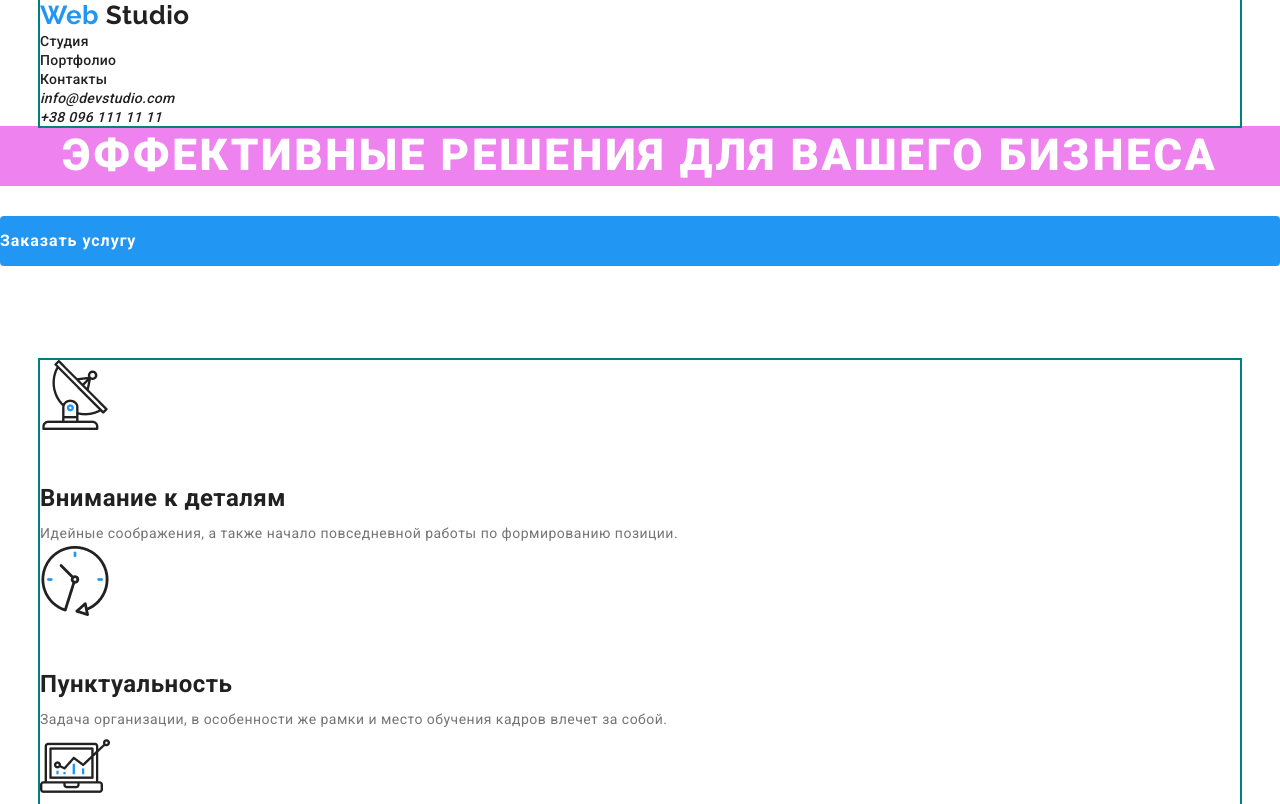
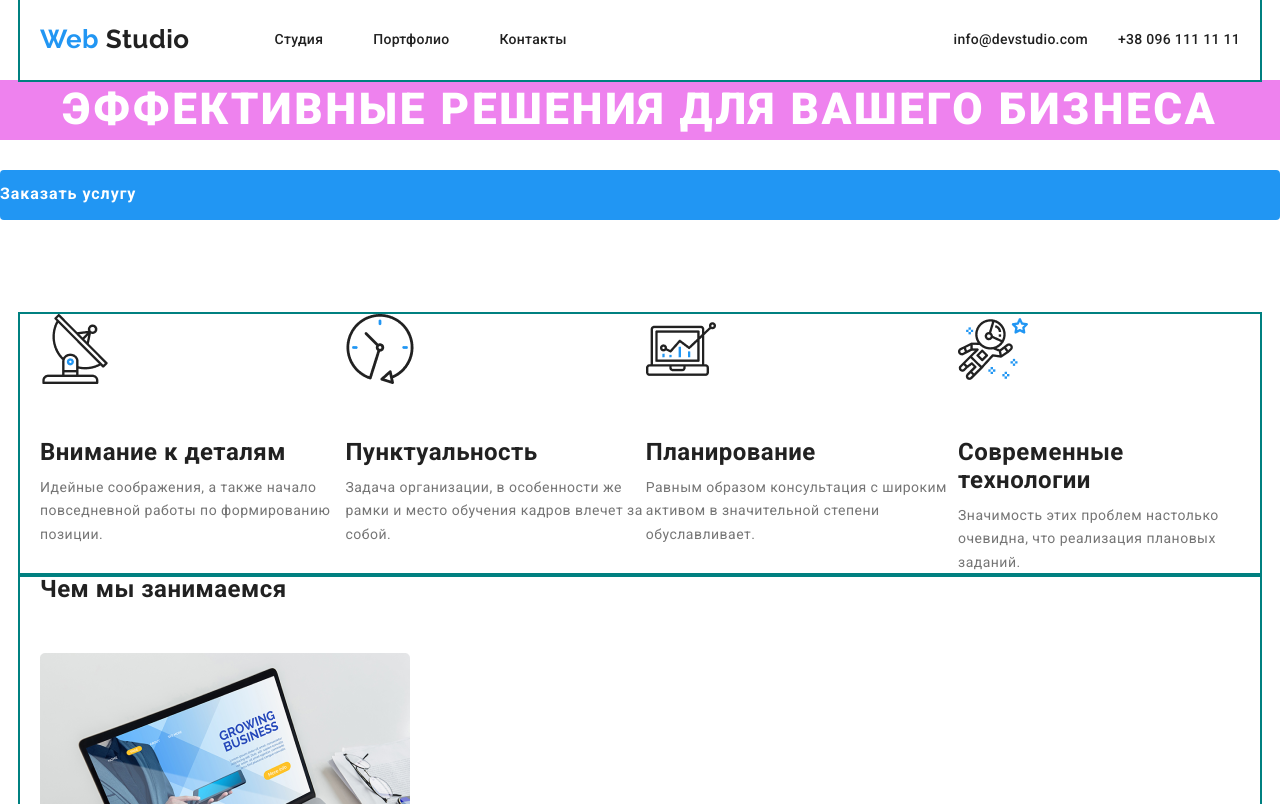
Before and after one commit to Pavlenko-Oksana/goit-markup-hw-03, a plain HTML site: page index.html in a window 1280 px wide. Shown: the top 804 px of the page. Drawn offline with Linux system fonts and the light colour scheme.

Commit message:
добавляет в хедер флекс

```diff
--- a/css/styles.css
+++ b/css/styles.css
@@ -22,6 +22,11 @@ margin: 0;
 font-family: Roboto, sans-serif;
 letter-spacing: 0.03em;
 }
+.list{
+  padding: 0px;
+  margin: 0px;
+  list-style: none;
+}
 
 a{
   text-decoration: none;
@@ -32,10 +37,20 @@ a{
   width: 1200px;
   margin-left: auto;
   margin-right: auto;
+  padding-left: 20px;
+  padding-right: 20px;
 
   outline: 2px solid teal;
 }
 
+.main-nav{
+  display: flex;
+  align-items: center;
+}
+.header-nav{
+  display: flex;
+  align-items: center;
+}
 /* logo */
 .logo{
  color: var(--primary-text-color);
@@ -48,11 +63,7 @@ a{
 .logo .accent{
  color: var(--accent-color);
 }
-.list{
-  padding: 0px;
-  margin: 0px;
-  list-style: none;
-}
+
 
 
 /* hero */
@@ -90,11 +101,15 @@ margin-bottom: 94px;
 /* nav */
 .site-nav .link,
 .contacts-nav .link{
+ display: block;
+ padding-top: 32px;
+ padding-bottom: 32px;
  color:var(--primary-text-color);
  font-weight: 500;
  font-size: 14px;
  line-height: 1.14;
  letter-spacing: 0.02em;
+
 }
 
 .site-nav .link:hover,
@@ -105,20 +120,46 @@ margin-bottom: 94px;
 color:var(--accent-color);
 }
 
-/* section */
-.section{
-
-
-
+.site-nav{
+  display: flex;
+  margin-left: 85px;
 }
 
+.site-nav .item:not(:last-child) {
+margin-right: 50px;
+}
 
+.contacts-nav{
+  display: flex;
+}
+
+.contacts-nav .item{
+font-style: normal;
+font-weight: 500;
+font-size: 14px;
+line-height: 1.14;
+letter-spacing: 0.02em;
+
+color:var(--secondary-text-color);
+}
+
+.contacts-nav .item:not(:last-child){
+  margin-right: 30px;
+}
+
+.header-address{
+  margin-left: auto;
+}
+/* section */
 .section-paragraph,
 .section-profession,
 .section-customer{
  color:var(--secondary-text-color);
 }
 
+.qualities{
+  display: flex;
+}
 .qualities-img{
   margin-bottom: 30px;
 }
--- a/index.html
+++ b/index.html
@@ -10,21 +10,21 @@
 </head>
 <body>
     <header>
-      <div  class="conainer">
-      <nav>
+      <div  class="conainer main-nav">
+      <nav class="header-nav">
         <a href="#" class="logo" >
            <span class="accent">Web</span> Studio
         </a>
         <ul class="site-nav list">
-           <li><a href="#" class="link">Студия</a></li>
-           <li><a href="./portfolio.html" class="link">Портфолио</a></li>
-           <li><a href="#" class="link">Контакты</a></li>
+           <li class="item"><a href="#" class="link ">Студия</a></li>
+           <li class="item" ><a href="./portfolio.html" class="link">Портфолио</a></li>
+           <li class="item"><a href="#" class="link">Контакты</a></li>
         </ul>
       </nav>
-      <address>
+      <address class="header-address">
         <ul class="contacts-nav list">
-           <li><a href="mailto:info@devstudio.com" class="link">info@devstudio.com </a></li>
-           <li><a href="tel:+380961111111" class="link">+38 096 111 11 11</a></li>
+           <li class="item"><a href="mailto:info@devstudio.com" class="link">info@devstudio.com </a></li>
+           <li class="item"><a href="tel:+380961111111" class="link">+38 096 111 11 11</a></li>
         </ul>
       </address>
     </div>
```
Also changed, not shown: portfolio.html (+8 -8 lines).
